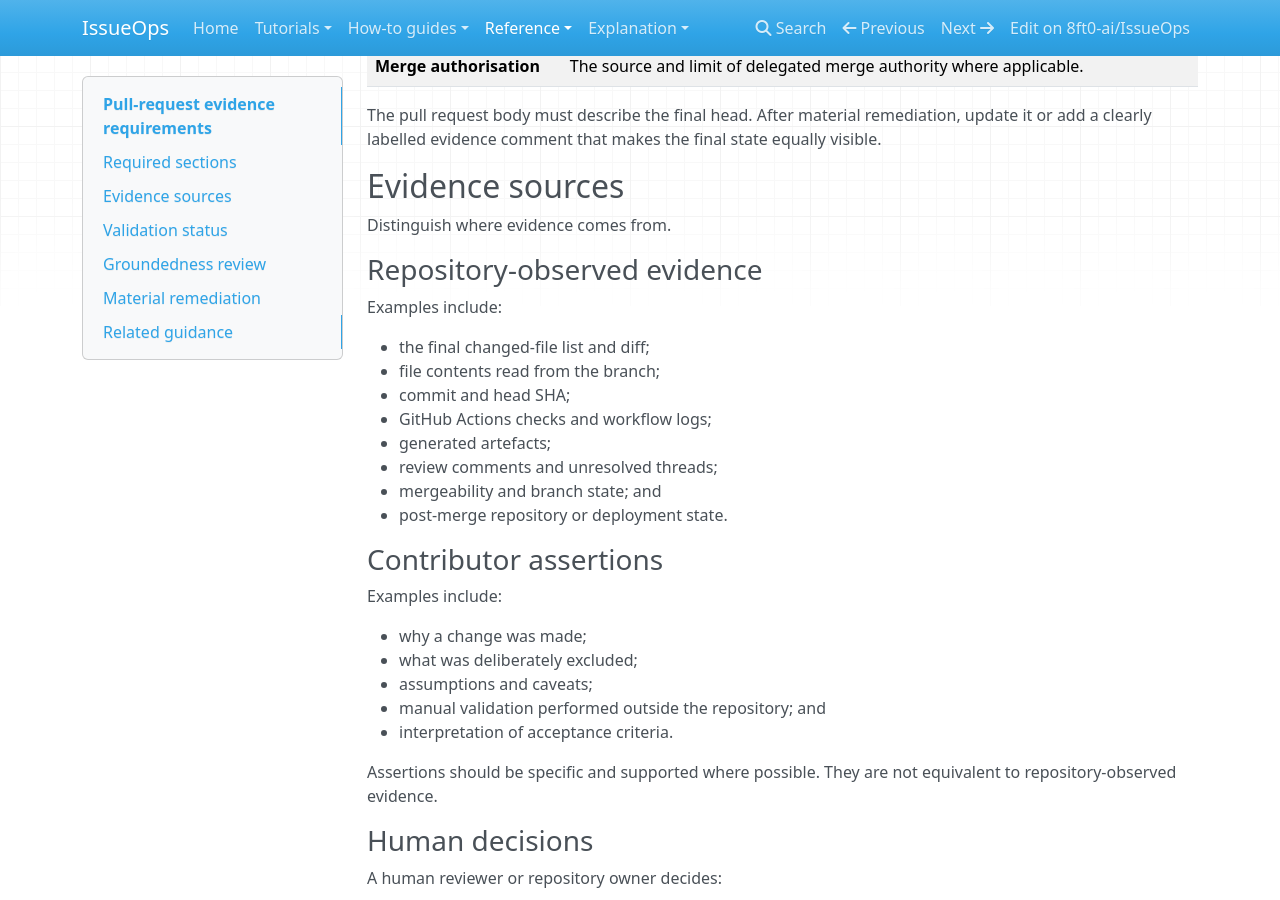
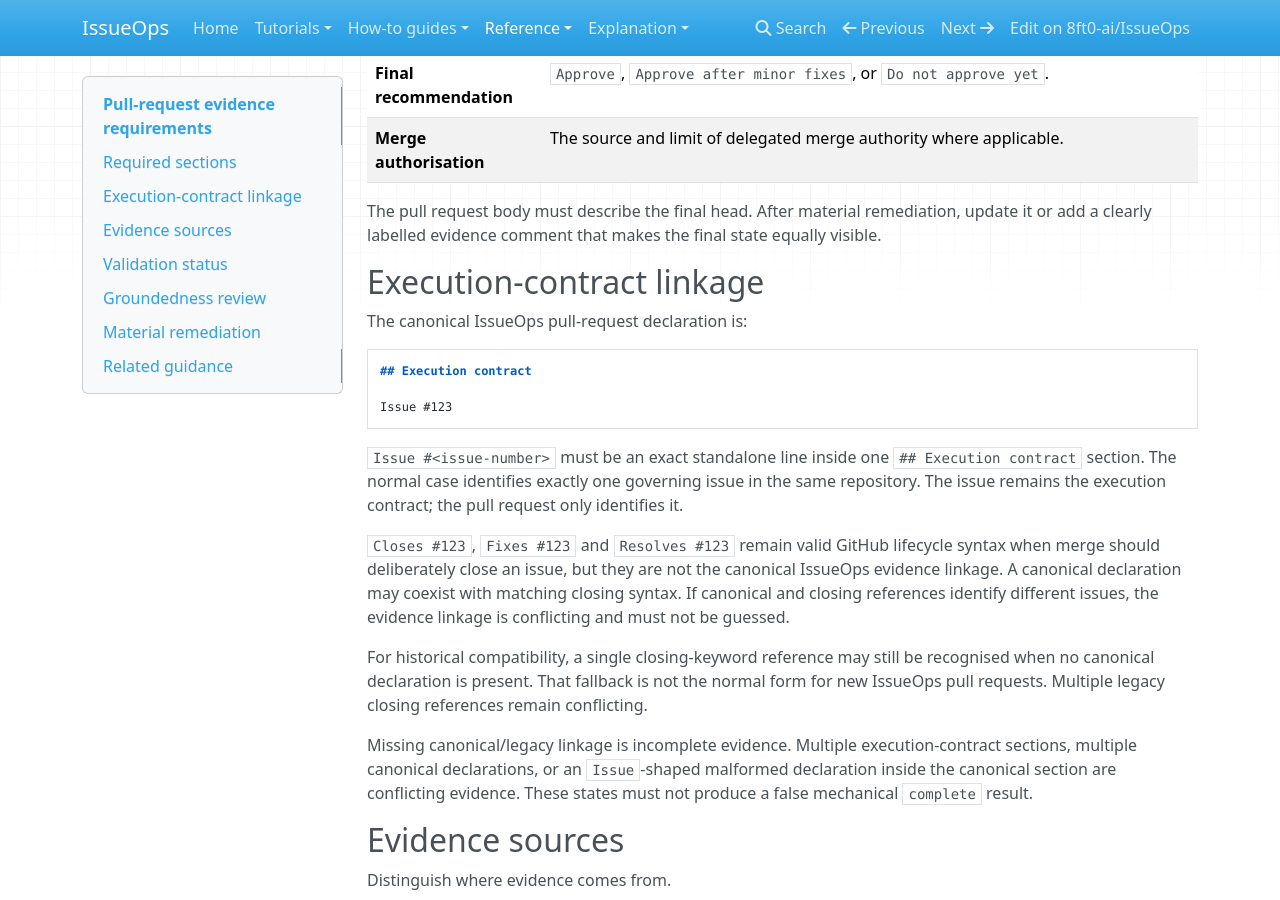
Before and after one commit to 8ft0-ai/IssueOps, an MkDocs documentation site: the page built from docs/reference/pr-evidence-requirements.md, in a window 1280 px wide and 900 px high, scrolled down 826 px. Built offline with MkDocs 1.6.1, drawn with Linux system fonts in a browser that asks for light colours; nearby versions of some CDN libraries; some of the changed text lies outside the part shown.

Commit message:
Document canonical non-closing PR linkage

````diff
--- a/docs/reference/pr-evidence-requirements.md
+++ b/docs/reference/pr-evidence-requirements.md
@@ -10,7 +10,7 @@
 
 | Section | Required content |
 | --- | --- |
-| **Execution contract** | The linked issue, normally using a closing keyword when merge should close it. |
+| **Execution contract** | Exactly one canonical `Issue #<issue-number>` declaration under `## Execution contract`. GitHub closing keywords are optional lifecycle syntax, not the canonical IssueOps linkage. |
 | **Parent or roadmap** | The governing stage or initiative when one materially constrains the issue. |
 | **Changed** | Files, behaviours or documentation areas changed and the purpose of the change. |
 | **Deliberately excluded** | Relevant non-goals and adjacent work not included. |
@@ -23,6 +23,24 @@
 | **Merge authorisation** | The source and limit of delegated merge authority where applicable. |
 
 The pull request body must describe the final head. After material remediation, update it or add a clearly labelled evidence comment that makes the final state equally visible.
+
+## Execution-contract linkage
+
+The canonical IssueOps pull-request declaration is:
+
+```md
+## Execution contract
+
+Issue #123
+```
+
+`Issue #<issue-number>` must be an exact standalone line inside one `## Execution contract` section. The normal case identifies exactly one governing issue in the same repository. The issue remains the execution contract; the pull request only identifies it.
+
+`Closes #123`, `Fixes #123` and `Resolves #123` remain valid GitHub lifecycle syntax when merge should deliberately close an issue, but they are not the canonical IssueOps evidence linkage. A canonical declaration may coexist with matching closing syntax. If canonical and closing references identify different issues, the evidence linkage is conflicting and must not be guessed.
+
+For historical compatibility, a single closing-keyword reference may still be recognised when no canonical declaration is present. That fallback is not the normal form for new IssueOps pull requests. Multiple legacy closing references remain conflicting.
+
+Missing canonical/legacy linkage is incomplete evidence. Multiple execution-contract sections, multiple canonical declarations, or an `Issue`-shaped malformed declaration inside the canonical section are conflicting evidence. These states must not produce a false mechanical `complete` result.
 
 ## Evidence sources
 
````
